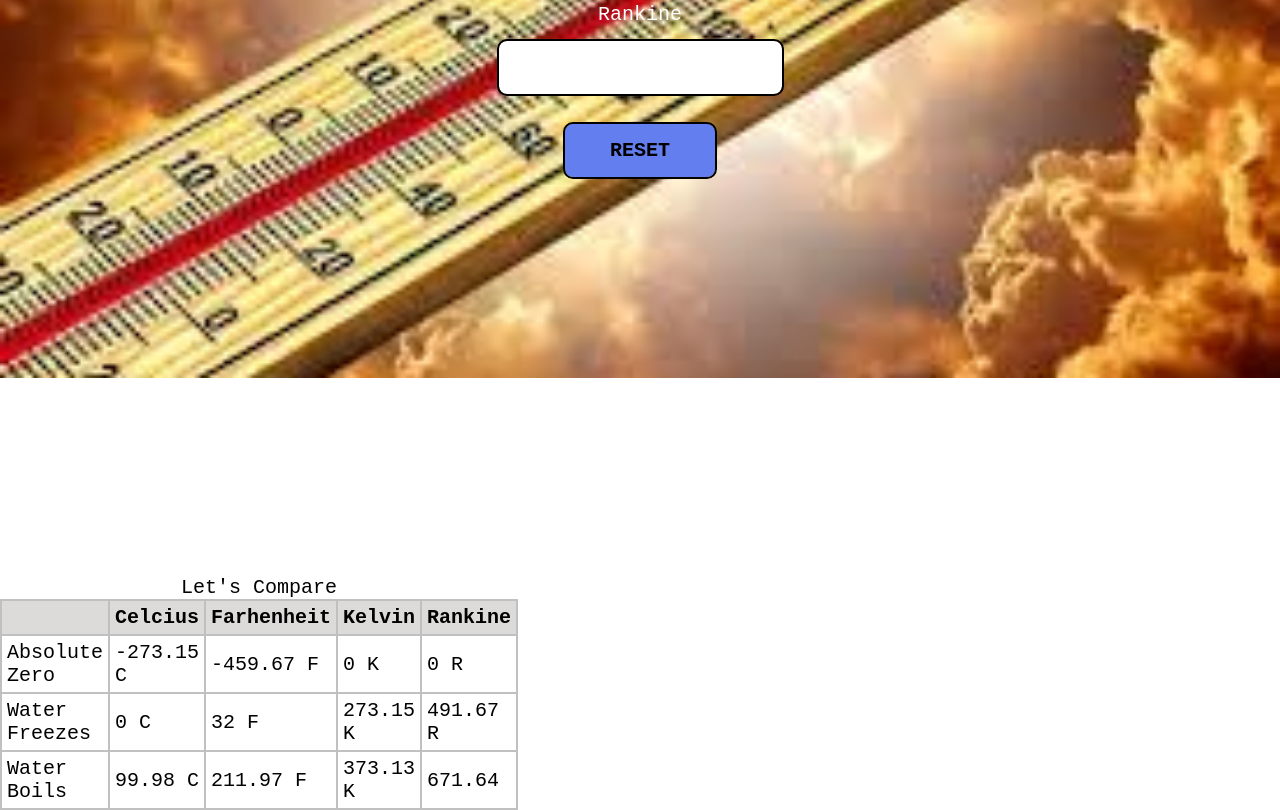
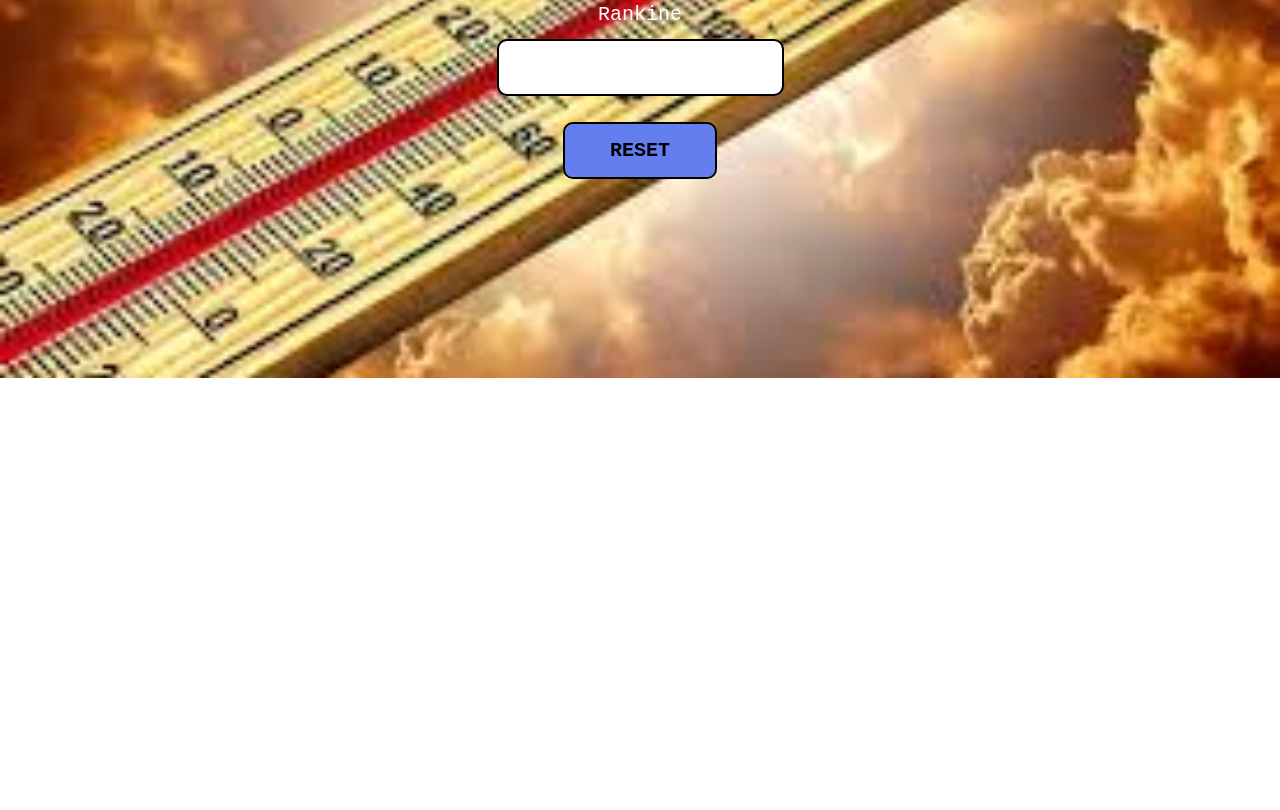
Before and after one commit to katy4599/Temp-Converter, a website: page main.html in a window 1280 px wide. Shown: the part 422-1232 px from the top of the page. After the commit the page ends 800 px from the top, so only its background shows below. Drawn offline with Linux system fonts and the light colour scheme.

Commit message:
Round down to nearest integer Remove chart

```diff
--- a/main.css
+++ b/main.css
@@ -83,21 +83,3 @@ input::-webkit-inner-spin-button {
   -webkit-appearance: none;
   margin: 0;
 }
-
-.table {
-    width:40%;
-    border:2px solid #C0C0C0;
-    border-collapse:collapse;
-    padding:5px;
-    margin-right: 15%;
-    margin-top: 30%;
-}
-.table th {
-    border:2px solid #C0C0C0;
-    padding:5px;
-    background:#DDDADA;
-}
-.table td {
-    border:2px solid #C0C0C0;
-    padding:5px;
-}
--- a/main.html
+++ b/main.html
@@ -28,43 +28,7 @@
                 <p class="absolutes" id="p4"></p>
                 <input type="reset" class="reset" value="Reset" onclick="clearFields()">
             </div>
-            <div>
-                <table class="table">
-                    <caption>Let's Compare</caption>
-                    <thead>
-                    <tr>
-                        <th></th>
-                        <th>Celcius</th>
-                        <th>Farhenheit</th>
-                        <th>Kelvin</th>
-                        <th>Rankine </th>
-                    </tr>
-                    </thead>
-                    <tbody>
-                    <tr>
-                        <td>Absolute Zero</td>
-                        <td>-273.15 C</td>
-                        <td>-459.67 F</td>
-                        <td>0 K</td>
-                        <td>0 R</td>
-                    </tr>
-                    <tr>
-                        <td>Water Freezes</td>
-                        <td>0 C</td>
-                        <td>32 F</td>
-                        <td>273.15 K</td>
-                        <td>491.67 R</td>
-                    </tr>
-                    <tr>
-                        <td>Water Boils</td>
-                        <td>99.98 C</td>
-                        <td>211.97 F</td>
-                        <td>373.13 K</td>
-                        <td>671.64</td>
-                    </tr>
-                    </tbody>
-                </table>
-            </div>
+
         </div>
 
 
--- a/main.js
+++ b/main.js
@@ -19,9 +19,9 @@ const inputs = document.getElementsByClassName("input");
         let value = parseFloat(event.target.value);
         switch(event.target.name) {
             case "celcius":
-                fahrenheitInput.value = (value * 1.8) + 32;
-                kelvinInput.value = value + 273.15;
-                rankineInput.value = (value + 273.15) * 1.8;
+                fahrenheitInput.value = Math.floor((value * 1.8) + 32);
+                kelvinInput.value = Math.floor(value + 273.15);
+                rankineInput.value = Math.floor((value + 273.15) * 1.8);
                 if (value <= -273.15) {
                     element1.innerHTML = "That is below absolute zero.";
                 }else if (value > -273.15 && value < 10) {
@@ -36,9 +36,9 @@ const inputs = document.getElementsByClassName("input");
                 }
                 break;
             case "fahrenheit":
-                celciusInput.value = (value - 32) / 1.8;
-                kelvinInput.value = ((value - 32) / 1.8) + 273.15;
-                rankineInput.value = value + 459.67;
+                celciusInput.value = Math.floor((value - 32) / 1.8);
+                kelvinInput.value = Math.floor(((value - 32) / 1.8) + 273.15);
+                rankineInput.value = Math.floor(value + 459.67);
                 if (value <= -459.67) {
                     element2.innerHTML = "That is below absolute zero.";
                 } else if (value <= 50) {
@@ -53,9 +53,9 @@ const inputs = document.getElementsByClassName("input");
                 }
                 break;
             case "kelvin":
-                celciusInput.value = value - 273.15;
-                fahrenheitInput.value = ((value - 273.15) * 1.8) + 32;
-                rankineInput.value = value * 1.8;
+                celciusInput.value = Math.floor(value - 273.15);
+                fahrenheitInput.value = Math.floor(((value - 273.15) * 1.8) + 32);
+                rankineInput.value = Math.floor(value * 1.8);
                 if (value <= 0) {
                     element3.innerHTML = "That is below absolute zero.";
                 } else if (value <= 283.15) {
@@ -70,9 +70,9 @@ const inputs = document.getElementsByClassName("input");
                 }
                 break;
             case "rankine":
-                celciusInput.value = (value - 491.67) / 1.8;
-                fahrenheitInput.value = value - 459.67;
-                kelvinInput.value = celciusInput.value + 273.15;
+                celciusInput.value = Math.floor((value - 491.67) / 1.8);
+                fahrenheitInput.value = Math.floor(value - 459.67);
+                kelvinInput.value = Math.floor(((value - 491.67) / 1.8) + 273.15);
                 if (value <= 0) {
                     element4.innerHTML = "That is below absolute zero.";
                 } else if (value <= 509.67) {
```
